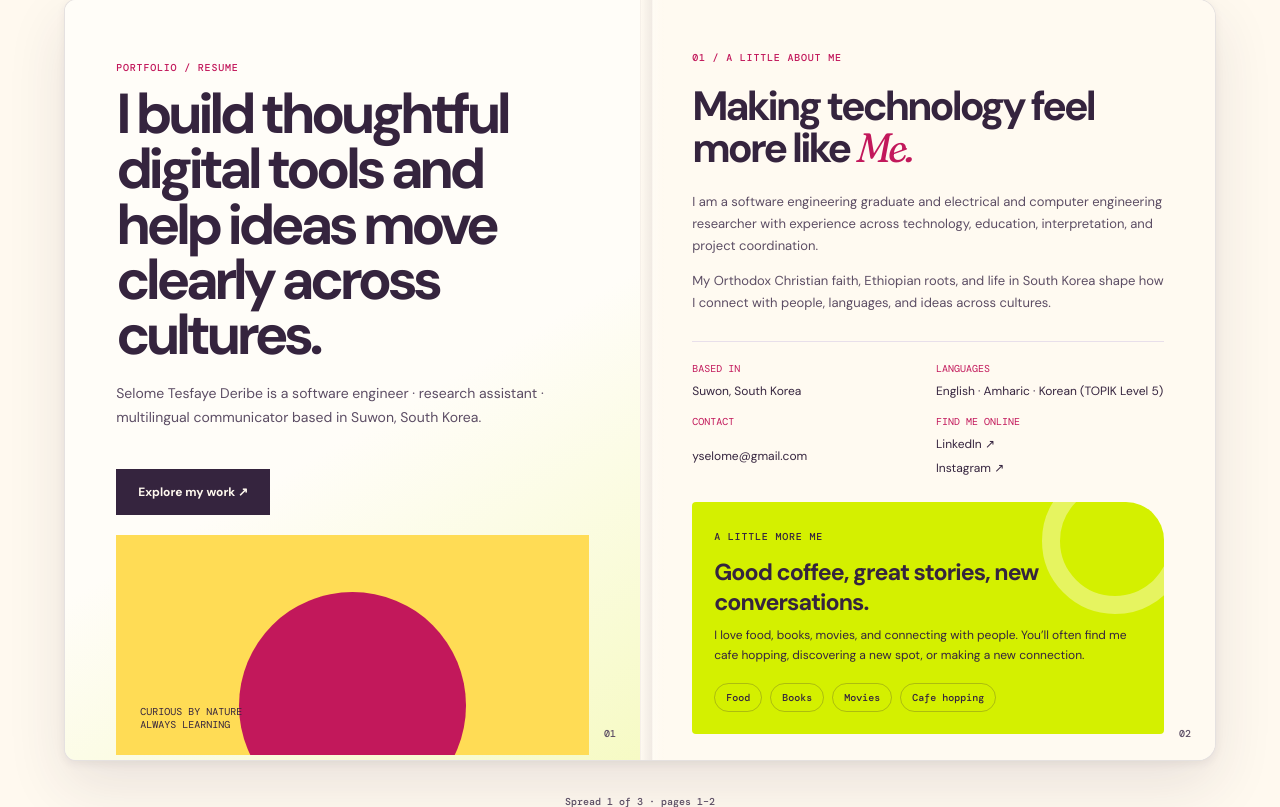
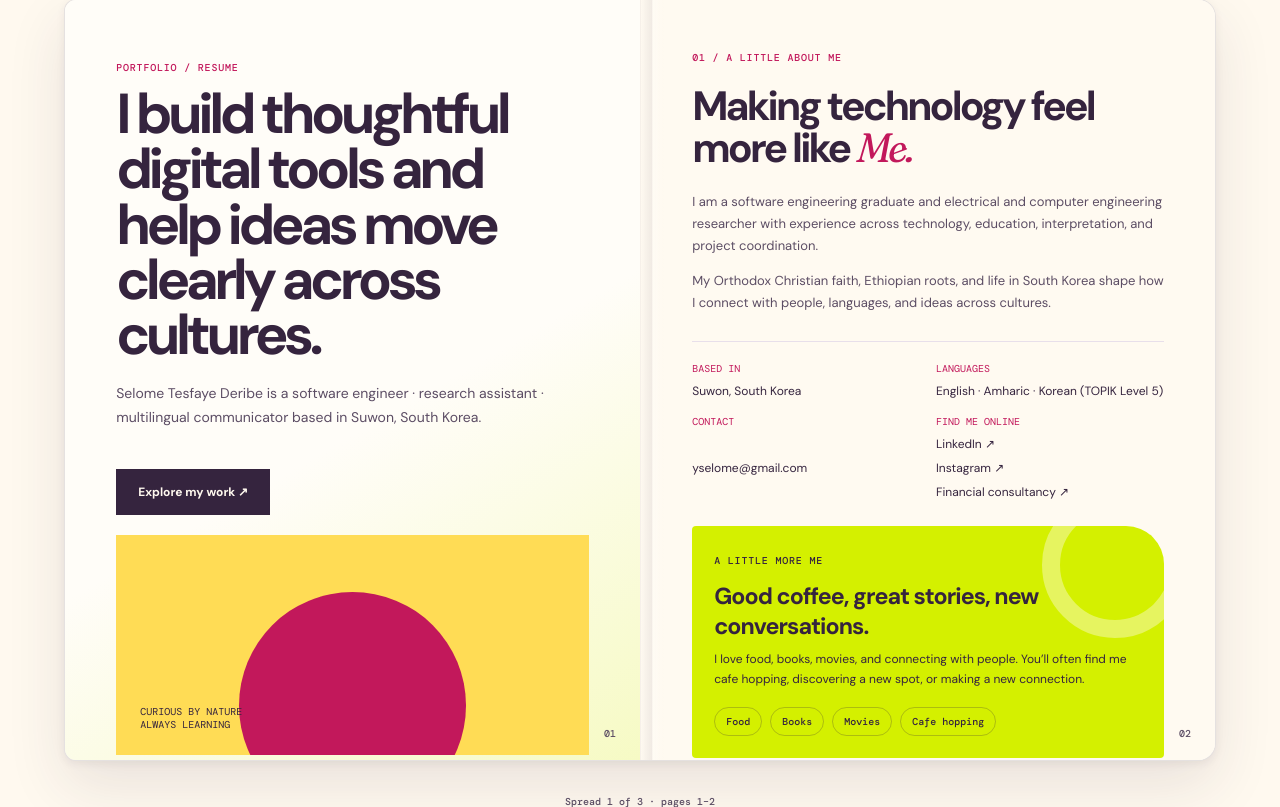
Before and after one commit to Selome21/portfolio, a Flask app: page / in a window 1280 px wide. Shown: the part 127-934 px from the top of the page. Run offline with Flask 3, Linux system fonts and the light colour scheme; data comes from the database, SQL or seed files in the repository; data that the repository does not hold is empty; parts of the project's set-up code (start-up, migrations or seed data) failed here and were passed over.

Commit message:
Add consultancy link to profile and closing page
Co-authored-by: Copilot <223556219+Copilot@users.noreply.github.com>

```diff
--- a/index.html
+++ b/index.html
@@ -44,7 +44,7 @@
                             <span><b>Based in</b>Suwon, South Korea</span>
                             <span><b>Languages</b>English · Amharic · Korean (TOPIK Level 5)</span>
                             <span><b>Contact</b><a href="mailto:yselome@gmail.com">yselome@gmail.com</a></span>
-                            <span><b>Find me online</b><a href="https://www.linkedin.com/in/selome-tesfaye-deribe-3b661a18a/" target="_blank" rel="noopener noreferrer">LinkedIn ↗</a><a href="https://www.instagram.com/selome_t/" target="_blank" rel="noopener noreferrer">Instagram ↗</a></span>
+                            <span><b>Find me online</b><a href="https://www.linkedin.com/in/selome-tesfaye-deribe-3b661a18a/" target="_blank" rel="noopener noreferrer">LinkedIn ↗</a><a href="https://www.instagram.com/selome_t/" target="_blank" rel="noopener noreferrer">Instagram ↗</a><a href="https://today.shinhanlife.co.kr/om/SQDzWS1QqEfFNTr?vid=88933139" target="_blank" rel="noopener noreferrer">Financial consultancy ↗</a></span>
                         </div>
                         <aside class="joy-note" aria-label="Outside work">
                             <span class="joy-kicker">A little more me</span>
@@ -92,7 +92,7 @@ innovative technologies.</p><small>KICS: 한국통신학회</small></article><ar
                         <h2 id="contact-title">Let’s make something <i>meaningful.</i></h2>
                         <p class="copy">Have an idea, an opportunity, or a favorite cafe to recommend? I’d love to hear from you.</p>
                         <a class="button" href="mailto:yselome@gmail.com">Say hello <span aria-hidden="true">↗</span></a>
-                        <div class="closing-links"><a href="https://www.linkedin.com/in/selome-tesfaye-deribe-3b661a18a/" target="_blank" rel="noopener noreferrer">LinkedIn ↗</a><a href="https://www.instagram.com/selome_t/" target="_blank" rel="noopener noreferrer">Instagram ↗</a></div>
+                        <div class="closing-links"><a href="https://www.linkedin.com/in/selome-tesfaye-deribe-3b661a18a/" target="_blank" rel="noopener noreferrer">LinkedIn ↗</a><a href="https://www.instagram.com/selome_t/" target="_blank" rel="noopener noreferrer">Instagram ↗</a><a href="https://today.shinhanlife.co.kr/om/SQDzWS1QqEfFNTr?vid=88933139" target="_blank" rel="noopener noreferrer">Financial consultancy ↗</a></div>
                         <span class="page-number">06</span>
                     </section>
                 </div>
--- a/templates/index.html
+++ b/templates/index.html
@@ -44,7 +44,7 @@
                             <span><b>Based in</b>{{ profile.location }}</span>
                             <span><b>Languages</b>{{ profile.languages }}</span>
                             <span><b>Contact</b><a href="mailto:{{ profile.email }}">{{ profile.email }}</a></span>
-                            <span><b>Find me online</b><a href="https://www.linkedin.com/in/selome-tesfaye-deribe-3b661a18a/" target="_blank" rel="noopener noreferrer">LinkedIn ↗</a><a href="https://www.instagram.com/selome_t/" target="_blank" rel="noopener noreferrer">Instagram ↗</a></span>
+                            <span><b>Find me online</b><a href="https://www.linkedin.com/in/selome-tesfaye-deribe-3b661a18a/" target="_blank" rel="noopener noreferrer">LinkedIn ↗</a><a href="https://www.instagram.com/selome_t/" target="_blank" rel="noopener noreferrer">Instagram ↗</a><a href="https://today.shinhanlife.co.kr/om/SQDzWS1QqEfFNTr?vid=88933139" target="_blank" rel="noopener noreferrer">Financial consultancy ↗</a></span>
                         </div>
                         <aside class="joy-note" aria-label="Outside work">
                             <span class="joy-kicker">A little more me</span>
@@ -82,7 +82,7 @@
                         <h2 id="contact-title">Let’s make something <i>meaningful.</i></h2>
                         <p class="copy">Have an idea, an opportunity, or a favorite cafe to recommend? I’d love to hear from you.</p>
                         <a class="button" href="mailto:{{ profile.email }}">Say hello <span aria-hidden="true">↗</span></a>
-                        <div class="closing-links"><a href="https://www.linkedin.com/in/selome-tesfaye-deribe-3b661a18a/" target="_blank" rel="noopener noreferrer">LinkedIn ↗</a><a href="https://www.instagram.com/selome_t/" target="_blank" rel="noopener noreferrer">Instagram ↗</a></div>
+                        <div class="closing-links"><a href="https://www.linkedin.com/in/selome-tesfaye-deribe-3b661a18a/" target="_blank" rel="noopener noreferrer">LinkedIn ↗</a><a href="https://www.instagram.com/selome_t/" target="_blank" rel="noopener noreferrer">Instagram ↗</a><a href="https://today.shinhanlife.co.kr/om/SQDzWS1QqEfFNTr?vid=88933139" target="_blank" rel="noopener noreferrer">Financial consultancy ↗</a></div>
                         <span class="page-number">06</span>
                     </section>
                 </div>
```
